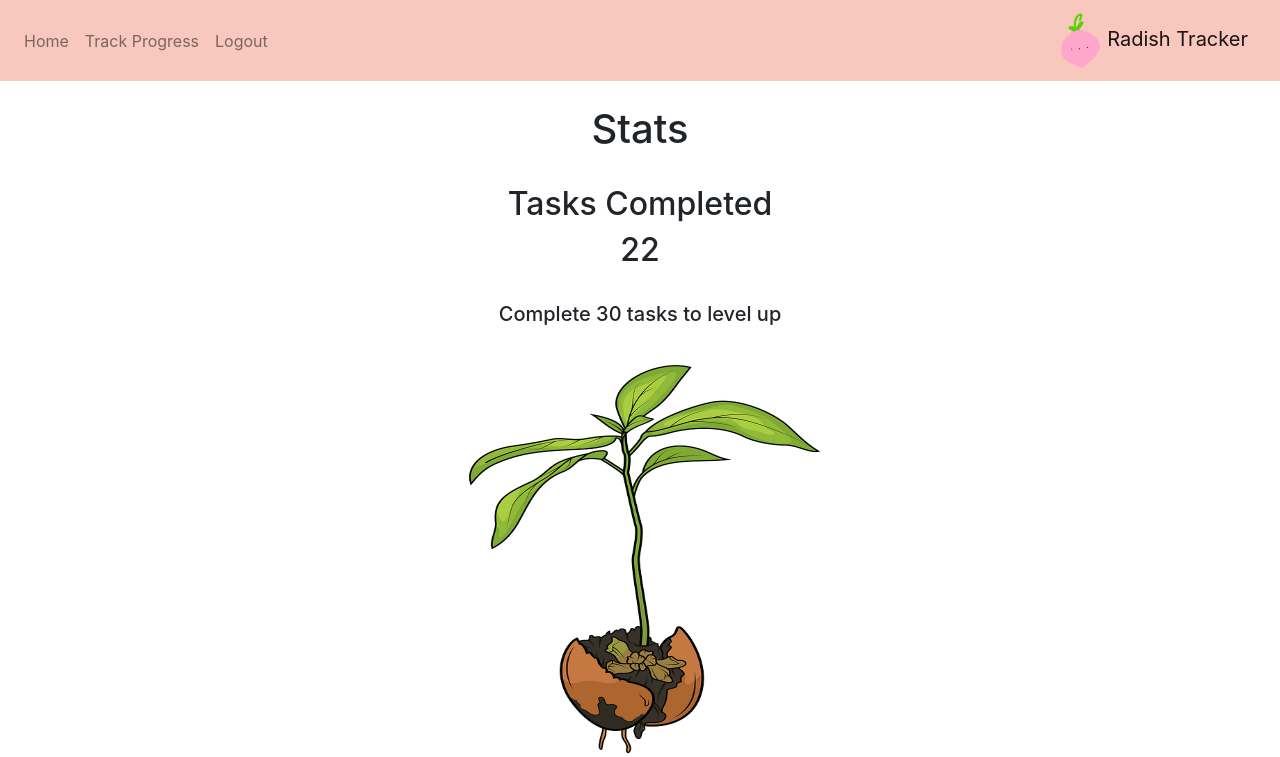
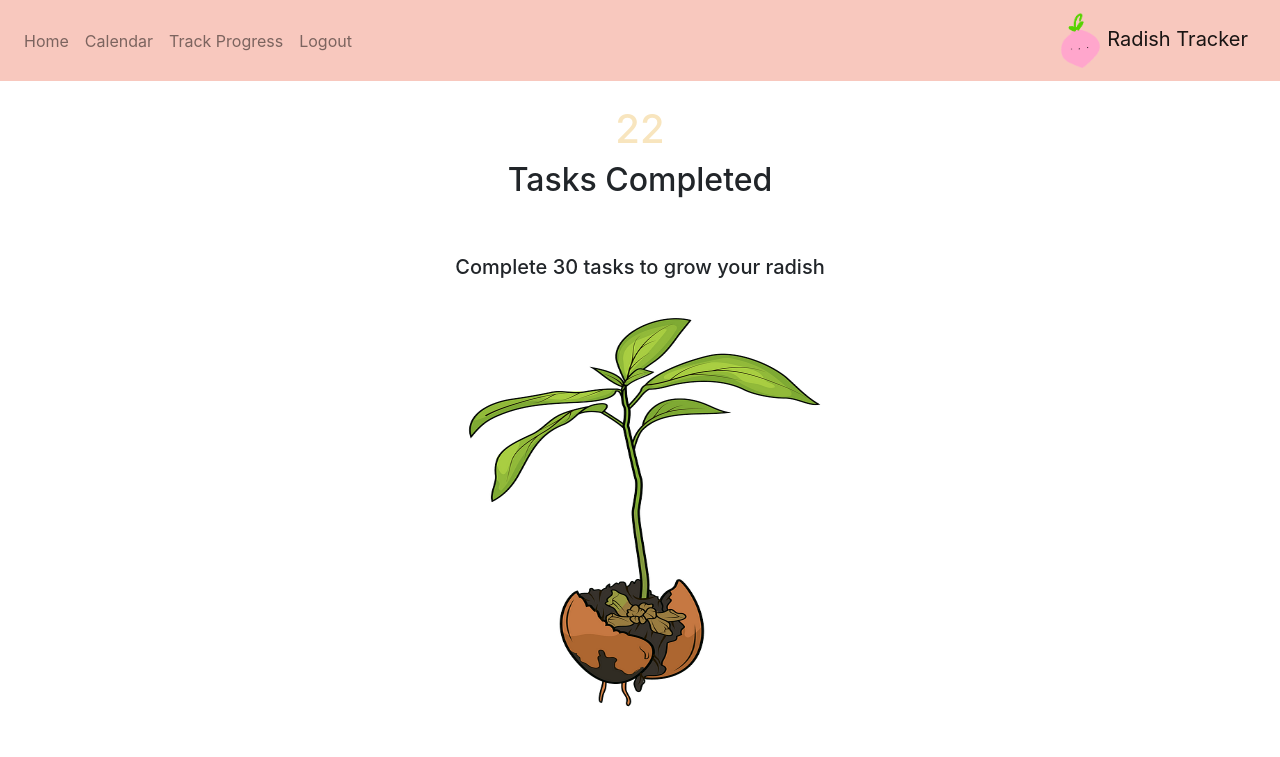
Before and after one commit to zhucaroline18/Python-Website, a Flask app: page /track in a window 1280 px wide. Shown: the top 757 px of the page. Run offline with Flask 2, Linux system fonts and the light colour scheme; a user stored in the database is signed in; some libraries are stand-ins or nearby versions.

Commit message:
refining images

```diff
--- a/website/static/index.js
+++ b/website/static/index.js
@@ -6,6 +6,7 @@ function deleteNote(noteId){
         window.location.href = "/";
     });
 }
+
 
 function strikethrough(node) {
     if (node.checked) {
@@ -17,5 +18,7 @@ function strikethrough(node) {
         console.log("Unchecked");
     }
 }
+
+
 //takes note id we pass and send post request to delete note endpoint
 //after response, reload window and redirects to home page and refreshes page
--- a/website/templates/base.html
+++ b/website/templates/base.html
@@ -50,6 +50,8 @@ so everything same except main content of page-->
                 <div class = "navbar-nav">
                     {% if user.is_authenticated %}
                     <a class="nav-item nav-link" id = "home" href = "/">Home</a>
+                    <a class="nav-item nav-link" id = "calendar" href = "/calendar">Calendar</a>
+
                     <a class="nav-item nav-link" id = "trackProgress" href = "/track">Track Progress</a>
                     <a class="nav-item nav-link" id = "logout" href = "/logout">Logout</a>
                     {% else %}
--- a/website/templates/home.html
+++ b/website/templates/home.html
@@ -1,7 +1,7 @@
 {% extends "base.html" %} {% block title %}Home{% endblock %} {% block content
     %}
     <br />
-    <h1 align="center">Tasks</h1>
+    <h1 align="center" style = "color:black">Tasks</h1>
 
     <ul class="list-group list-group-flush" id="notes">
       {% for note in user.notes %}
@@ -22,7 +22,7 @@
       <textarea name="note" id="note" class="form-control"></textarea>
       <br />
       <div align="center">
-        <button type="submit" class="btn btn-primary">Add Task</button>
+        <button type="submit" class="btn btn-dark">Add Task</button>
       </div>
     </form>
     {% endblock %}
--- a/website/templates/trackProgress.html
+++ b/website/templates/trackProgress.html
@@ -1,48 +1,46 @@
 {% extends "base.html" %} {% block title %}Home{% endblock %} {% block content
     %}
     <br />
-    <h1 align="center">Stats</h1>
+    <h1 align = "center" style = "color:#F8E5BE">{{ user.amount_completed }}</h2>
+
+    <h2 align = "center">Tasks Completed</h2>
     <br/>
-    <h2 align = "center">Tasks Completed</h2>
-    <h2 align = "center">{{ user.amount_completed }}</h2>
-
     <br/>
-
     {% if (user.amount_completed<10) %}
-        <h5 align = "center">Complete 10 tasks to level up</h5>
+        <h5 align = "center">Complete 10 tasks to grow your radish</h5>
         <br/>
         <div align = "center">
             <img src="./static/stage1.png" width = "400" height = "400" class = "center">
         </div>
 
     {% elif (user.amount_completed<20) %}
-        <h5 align = "center">Complete 20 tasks to level up</h5>
+        <h5 align = "center">Complete 20 tasks to grow your radish</h5>
         <br/>
         <div align = "center">
             <img src="./static/stage2.png" width = "400" height = "400" class = "center">
         </div>
 
     {% elif (user.amount_completed<30) %}
-        <h5 align = "center">Complete 30 tasks to level up</h5>
+        <h5 align = "center">Complete 30 tasks to grow your radish</h5>
         <br/>
         <div align = "center">
             <img src="./static/stage3.png" width = "400" height = "400" class = "center">
         </div>
     {% elif (user.amount_completed<40) %}
-        <h5 align = "center">Complete 40 tasks to level up</h5>
+        <h5 align = "center">Complete 40 tasks to grow your radish</h5>
         <br/>
         <div align = "center">
             <img src="./static/stage4.png" width = "400" height = "400" class = "center">
         </div>
 
     {% elif (user.amount_completed<50) %}
-        <h5 align = "center">Complete 50 tasks to level up</h5>
+        <h5 align = "center">Complete 50 tasks to grow your radish</h5>
         <br/>
         <div align = "center">
             <img src="./static/OfficialRadishLogo.png" width = "400" height = "400" class = "center">
         </div>
 
-    {% elif (user.amount_completed<60) %}
+    {% else %}
         <h5 align = "center">Complete 60 tasks to level up</h5>
         <br/>
         <div align = "center">
--- a/website/views.py
+++ b/website/views.py
@@ -33,6 +33,11 @@ def home():
 def trackProgress():
     return render_template("trackProgress.html", user = current_user)
 
+@views.route('/calendar')
+@login_required
+def calendar():
+    return render_template("calendar.html", user = current_user)
+
 
 @views.route('/delete-note', methods = ['POST'])
 def delete_note():
```
Also changed, not shown: website/templates/calendar.html (added, +10 -0 lines), website/database.db.
